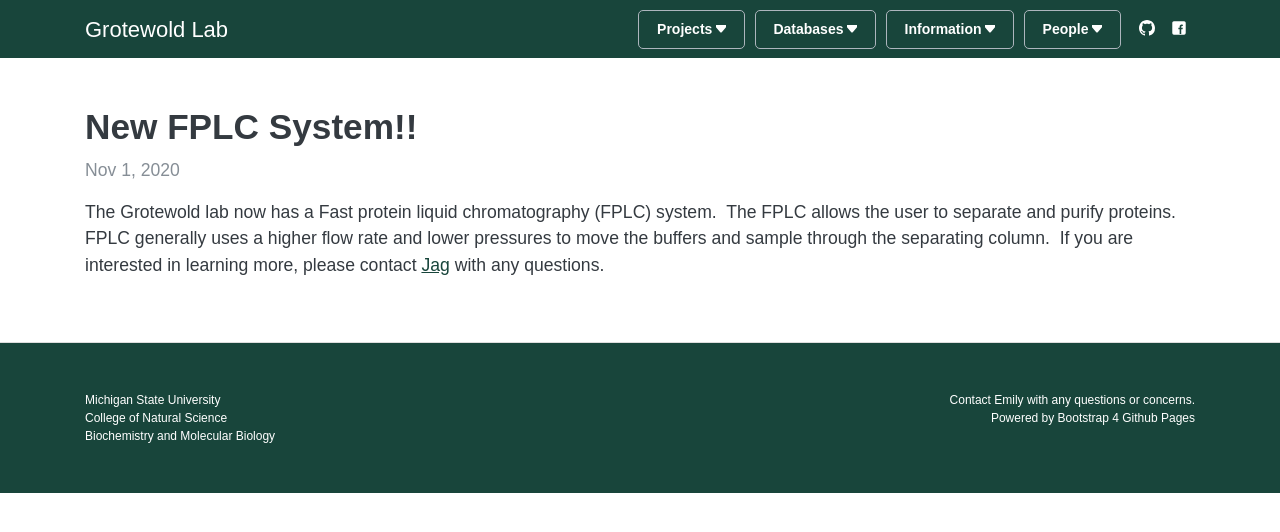
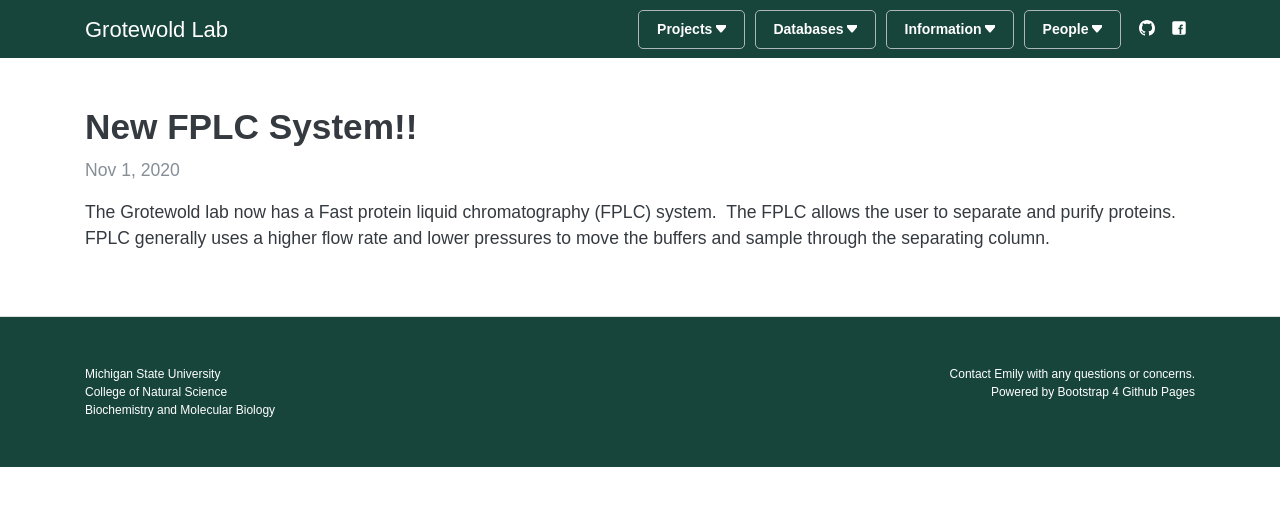
Before and after one commit to grotewold-lab/grotewold-lab.github.io, a Jekyll site: the page built from _posts/2020-11-01-new-fplc.md, in a window 1280 px wide. Shown: the top 532 px of the page. Built offline with Jekyll 4.4.1, drawn with Linux system fonts in a browser that asks for light colours.

Commit message:
Update 2020-11-01-new-fplc.md

```diff
--- a/_posts/2020-11-01-new-fplc.md
+++ b/_posts/2020-11-01-new-fplc.md
@@ -3,4 +3,4 @@ layout: post
 title: New FPLC System!!
 ---
 
-The Grotewold lab now has a Fast protein liquid chromatography (FPLC) system.  The FPLC allows the user to separate and purify proteins.  FPLC generally uses a higher flow rate and lower pressures to move the buffers and sample through the separating column.  If you are interested in learning more, please contact [Jag](mailto:silwalja@chemistry.msu.edu) with any questions.
+The Grotewold lab now has a Fast protein liquid chromatography (FPLC) system.  The FPLC allows the user to separate and purify proteins.  FPLC generally uses a higher flow rate and lower pressures to move the buffers and sample through the separating column.
```
